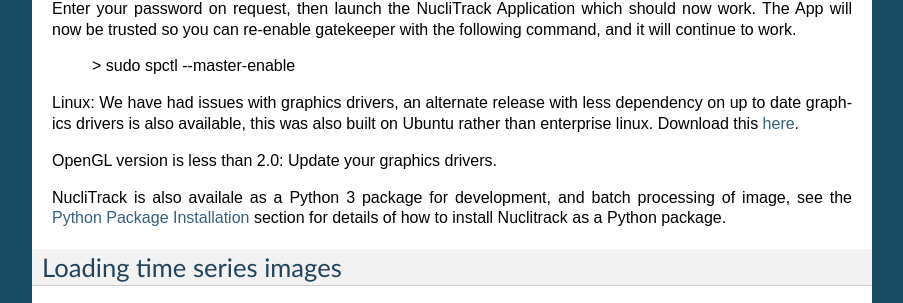
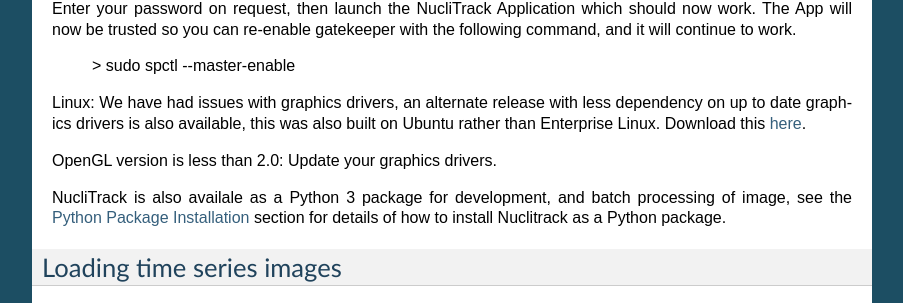
Before and after one commit to samocooper/nuclitrack, a Sphinx documentation site: the page built from docs/index.rst, in a window 1280 px wide and 900 px high, scrolled down 709 px. Shown: the part 166-469 px from the top of the window, without its empty margins (198-1101 px from the left). Built offline with Sphinx 7.4.7, drawn with Linux system fonts in a browser that asks for light colours.

```diff
--- a/docs/index.rst
+++ b/docs/index.rst
@@ -41,7 +41,7 @@ Enter your password on request, then launch the NucliTrack Application which sho
 
 	> sudo spctl \--master-enable
 
-Linux: We have had issues with graphics drivers, an alternate release with less dependency on up to date graphics drivers is also available, this was also built on Ubuntu rather than enterprise linux. Download this `here <https://github.com/samocooper/nuclitrack/releases/download/1.2.0/nuclitrack_LINUX_NOGL.zip>`_.
+Linux: We have had issues with graphics drivers, an alternate release with less dependency on up to date graphics drivers is also available, this was also built on Ubuntu rather than Enterprise Linux. Download this `here <https://github.com/samocooper/nuclitrack/releases/download/1.2.0/nuclitrack_LINUX_NOGL.zip>`_.
 
 OpenGL version is less than 2.0: Update your graphics drivers.
 
```
